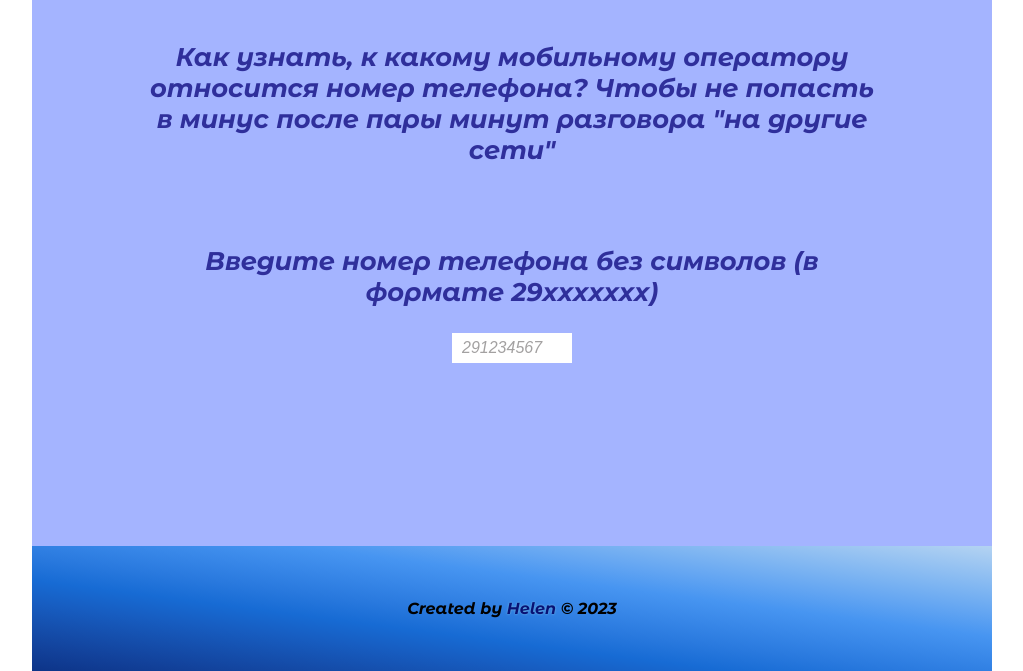
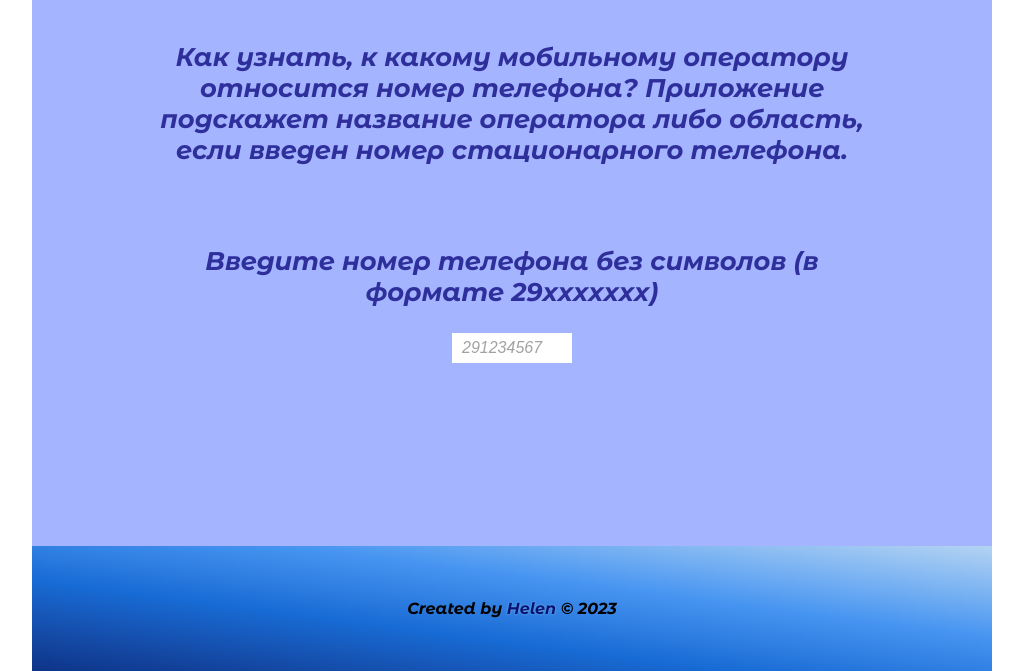
Before and after one commit to LenaYork/Caller-ID, a plain HTML site: page index.html in a window 1280 px wide. Shown: the part 129-800 px from the top of the page, without its empty margins (128-1151 px from the left). Drawn offline with Linux system fonts and the light colour scheme.

Commit message:
feat: update main text

```diff
--- a/index.html
+++ b/index.html
@@ -46,7 +46,8 @@
 
             <div class="main-text">
                 <p>Как узнать, к какому мобильному оператору относится номер телефона?
-                Чтобы не попасть в минус после пары минут разговора "на другие сети"</p>
+                Приложение подскажет название оператора либо область,
+                если введен номер стационарного телефона.</p>
             </div>
             <form class="form">
                 <p class="input-text">Введите номер телефона без символов (в формате 29xxxxxxx)</p>
```
